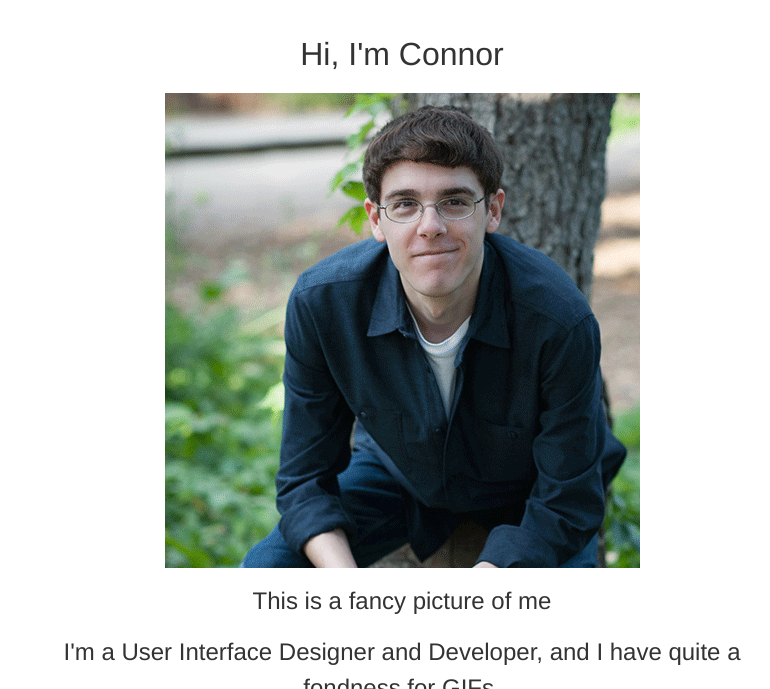
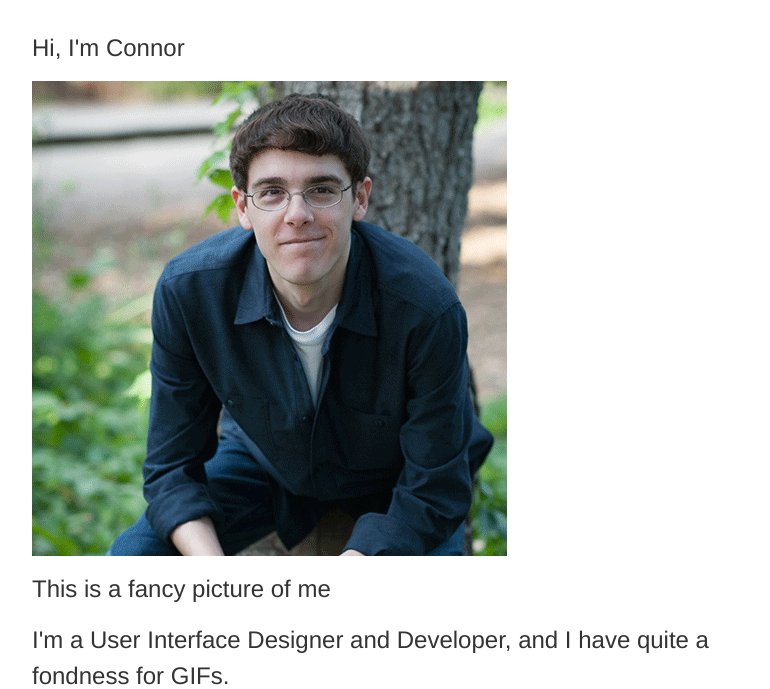
Before and after one commit to noidedmedia/noidedmedia.github.io, a Jekyll site: the page built from basecamp/index.html, in a window 1280 px wide. Shown: the top 689 px of the page, without its empty margins (238-1008 px from the left). Built offline with Jekyll 4.4.1, drawn with Linux system fonts in a browser that asks for light colours; grey boxes are pictures that could not be loaded.

Commit message:
Fix some minor stuff

```diff
--- a/basecamp/index.html
+++ b/basecamp/index.html
@@ -4,8 +4,8 @@
 permalink: /basecamp/
 ---
 
-<div class="basecamp center">
-
+<div class="basecamp connor">
+  <section>
     <h1>Hi, I'm Connor</h1>
 
     {% include image.html url="/images/basecamp/ConnorSheaPhoto.png" %}
@@ -27,8 +27,12 @@
     {% include image.html url="/images/basecamp/4.gif" %}
 
     <a href="{{ site.url }}/assets/ConnorSheaResume.pdf">Résumé</a> / <a href="https://twitter.com/connorjshea">Twitter</a> / <a href="https://github.com/connorshea">GitHub</a> / <a href="https://connorshea.github.io">Website</a>
+  </section>
+</div>
 
-</div>
+<br>
+<br>
+<br>
 
 <div class="basecamp anthony">
   <section>
@@ -66,10 +70,13 @@
       I can't imagine how complex it is when you have a user base as big as Basecamp's&mdash;or how rewarding it feels when you get the feature just right.
       The opportunity to intern with Basecamp will let me learn to interact with users at scale, giving me the knowledge I need to succeed in my own company.
     </section>
+  </section>
 
-  </section>
+  <section>
+    <h3>Footnotes</h3>
+
     <ol id="footnote-list">
-    <h3>Footnotes</h3>
       <li id="fn-1">Yes, that is my real name. It's not particularly special, but sometimes people (mostly while reserving a table) look at me like they think I'm lying when I tell them it. I don't know why&mdash;if I was going to make up a fake name, it would be something like "Metalcrusher" or "Starkiller."
     </ol>
+  </section>
 </div>
```
Lines whose indentation alone changed are shown as unchanged.
